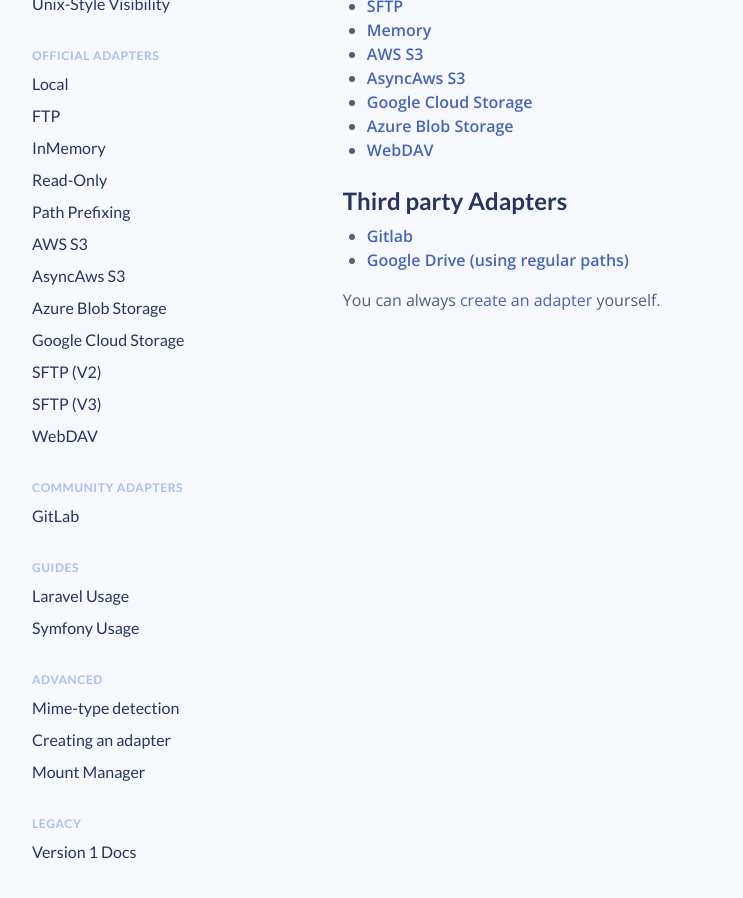
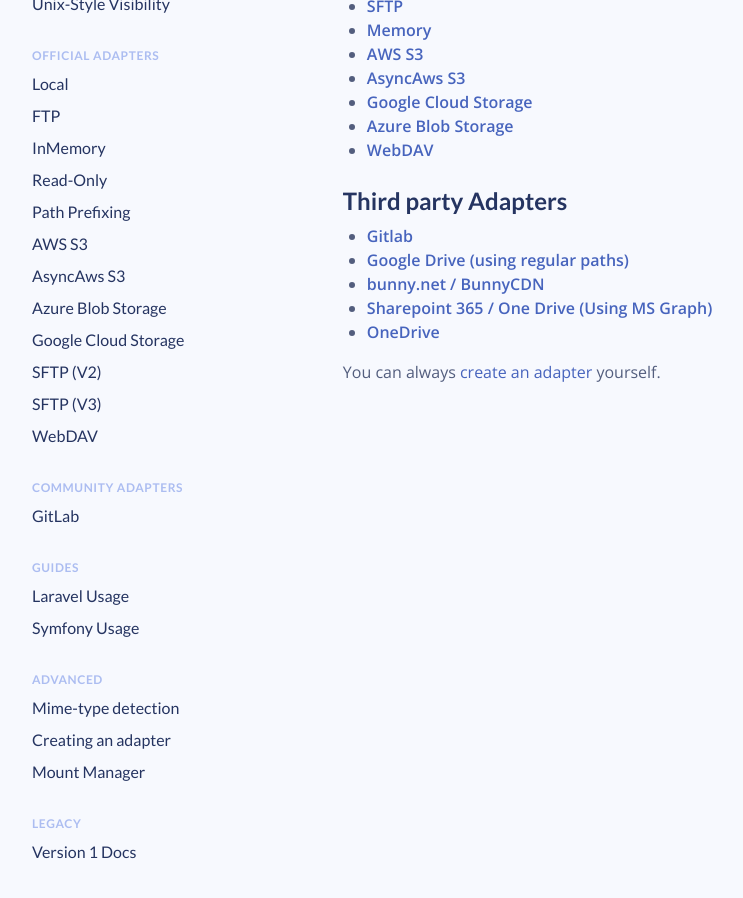
Before and after one commit to thephpleague/flysystem, a Jekyll site: the page built from docs/index.md, in a window 1280 px wide and 900 px high, scrolled down 639 px. Shown: the whole window, without its empty margins (64-807 px from the left). Built offline with Jekyll 4.4.1, drawn with Linux system fonts in a browser that asks for light colours; comment, search, counter and statistics services are not loaded.

Commit message:
Update index.md

```diff
--- a/docs/index.md
+++ b/docs/index.md
@@ -47,5 +47,8 @@ for which ever storage is right for you.
 
 * **[Gitlab](/docs/adapter/gitlab/)**
 * **[Google Drive (using regular paths)](https://github.com/masbug/flysystem-google-drive-ext)**
+* **[bunny.net / BunnyCDN](https://github.com/PlatformCommunity/flysystem-bunnycdn/tree/v3)**
+* **[Sharepoint 365 / One Drive (Using MS Graph)](https://github.com/shitware-ltd/flysystem-msgraph)**
+* **[OneDrive](https://github.com/doerffler/flysystem-onedrive)**
 
 You can always [create an adapter](/docs/advanced/creating-an-adapter/) yourself.
```
